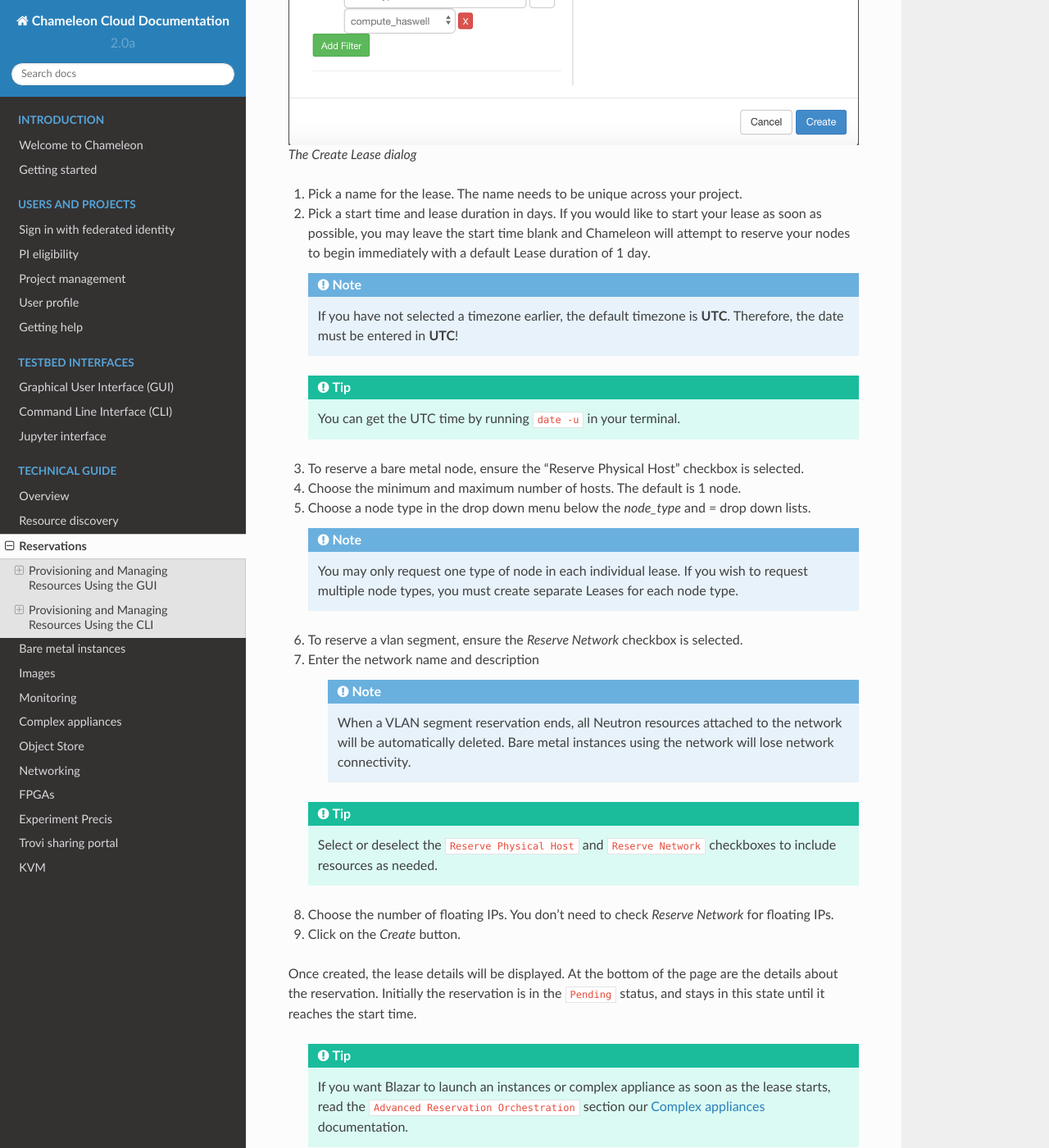
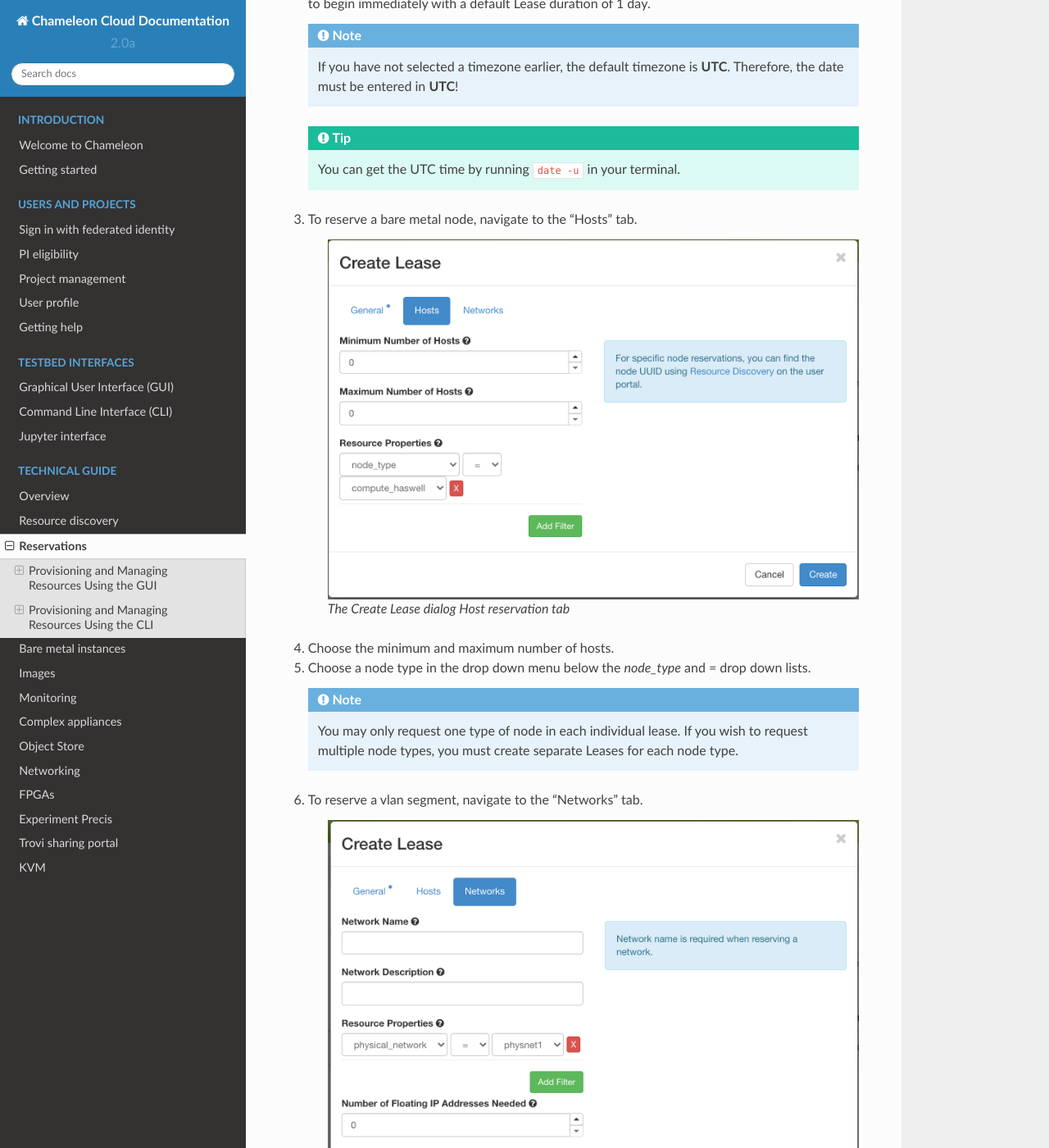
Before and after one commit to ChameleonCloud/docs, a Sphinx documentation site: the page built from source/technical/reservations.rst, in a window 1280 px wide and 1400 px high, scrolled down 2860 px. Shown: the whole window at 82% size. Built offline with Sphinx 7.4.7 and the Read the Docs theme 2.0.0, drawn with Linux system fonts in a browser that asks for light colours; some of the changed text lies outside the part shown.

Commit message:
[reservation] update reservation gui

```diff
--- a/source/technical/reservations.rst
+++ b/source/technical/reservations.rst
@@ -89,9 +89,14 @@ up the window displayed below:
 
    .. tip:: You can get the UTC time by running ``date -u`` in your terminal.
 
-#. To reserve a bare metal node, ensure the "Reserve Physical Host" checkbox is selected.
+#. To reserve a bare metal node, navigate to the "Hosts" tab.
 
-#. Choose the minimum and maximum number of hosts. The default is 1 node.
+	.. figure:: reservations/nodereservationdialog.png
+	   :alt: The Create Lease dialog Host reservation tab
+
+	   The Create Lease dialog Host reservation tab
+
+#. Choose the minimum and maximum number of hosts.
 
 #. Choose a node type in the drop down menu below the *node_type* and *=* drop down lists.
 
@@ -101,7 +106,12 @@ up the window displayed below:
       wish to request multiple node types, you must create separate Leases for
       each node type.
 
-#. To reserve a vlan segment, ensure the `Reserve Network` checkbox is selected.
+#. To reserve a vlan segment, navigate to the "Networks" tab.
+
+	.. figure:: reservations/networkreservationdialog.png
+	   :alt: The Create Lease dialog Network reservation tab
+
+	   The Create Lease dialog Network reservation tab
 
 #. Enter the network name and description
 
@@ -113,10 +123,9 @@ up the window displayed below:
 
    .. tip::
 
-      Select or deselect the ``Reserve Physical Host`` and ``Reserve Network``
-      checkboxes to include resources as needed.
+      Network name is required when reserving VLAN segment.
 
-#. Choose the number of floating IPs. You don't need to check `Reserve Network` for floating IPs.
+#. Choose the number of floating IPs.
 
 #. Click on the *Create* button.
 
```
Also changed, not shown: source/technical/reservations/createleasedialog.png, source/technical/reservations/networkreservationdialog.png (added), source/technical/reservations/nodereservationdialog.png (added).
